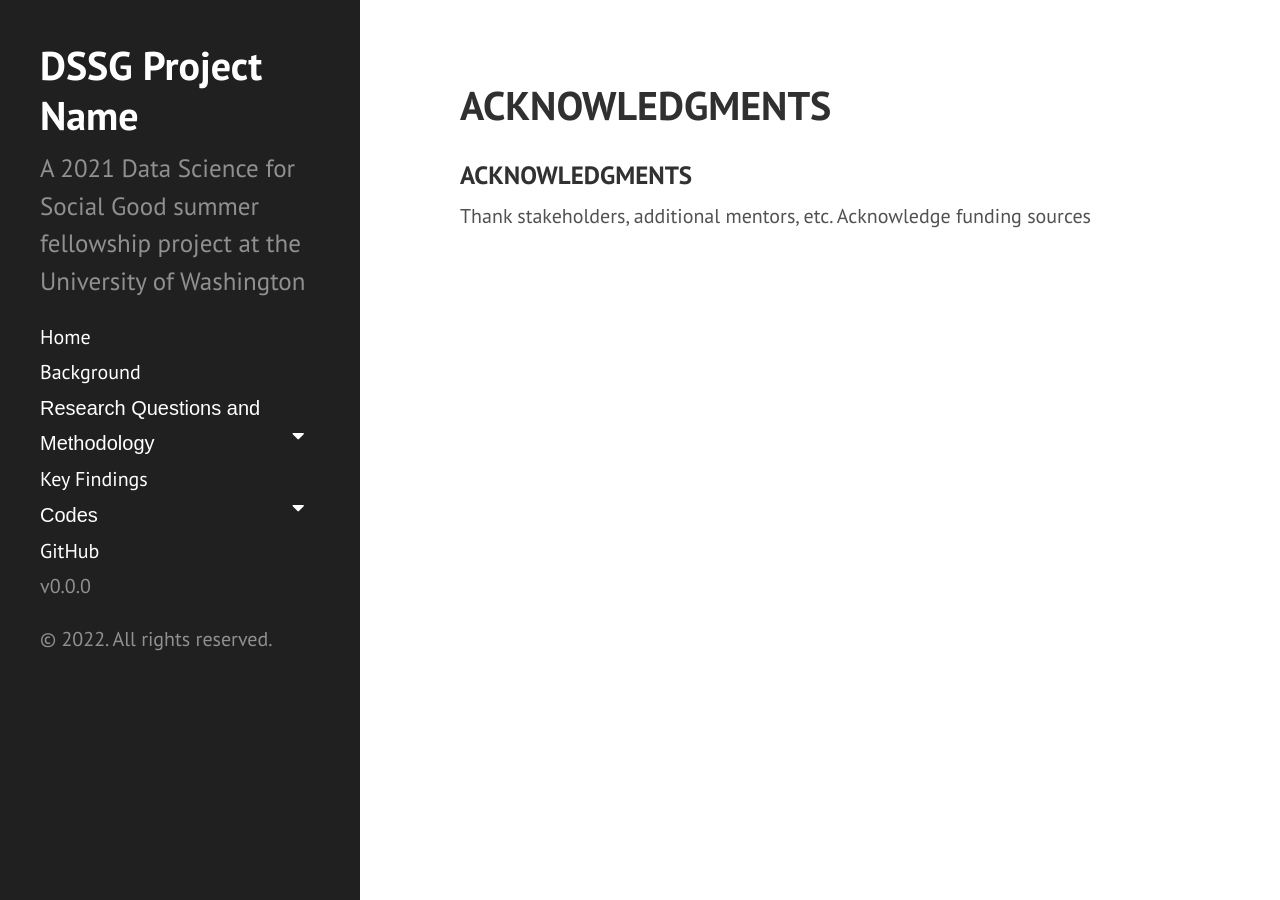
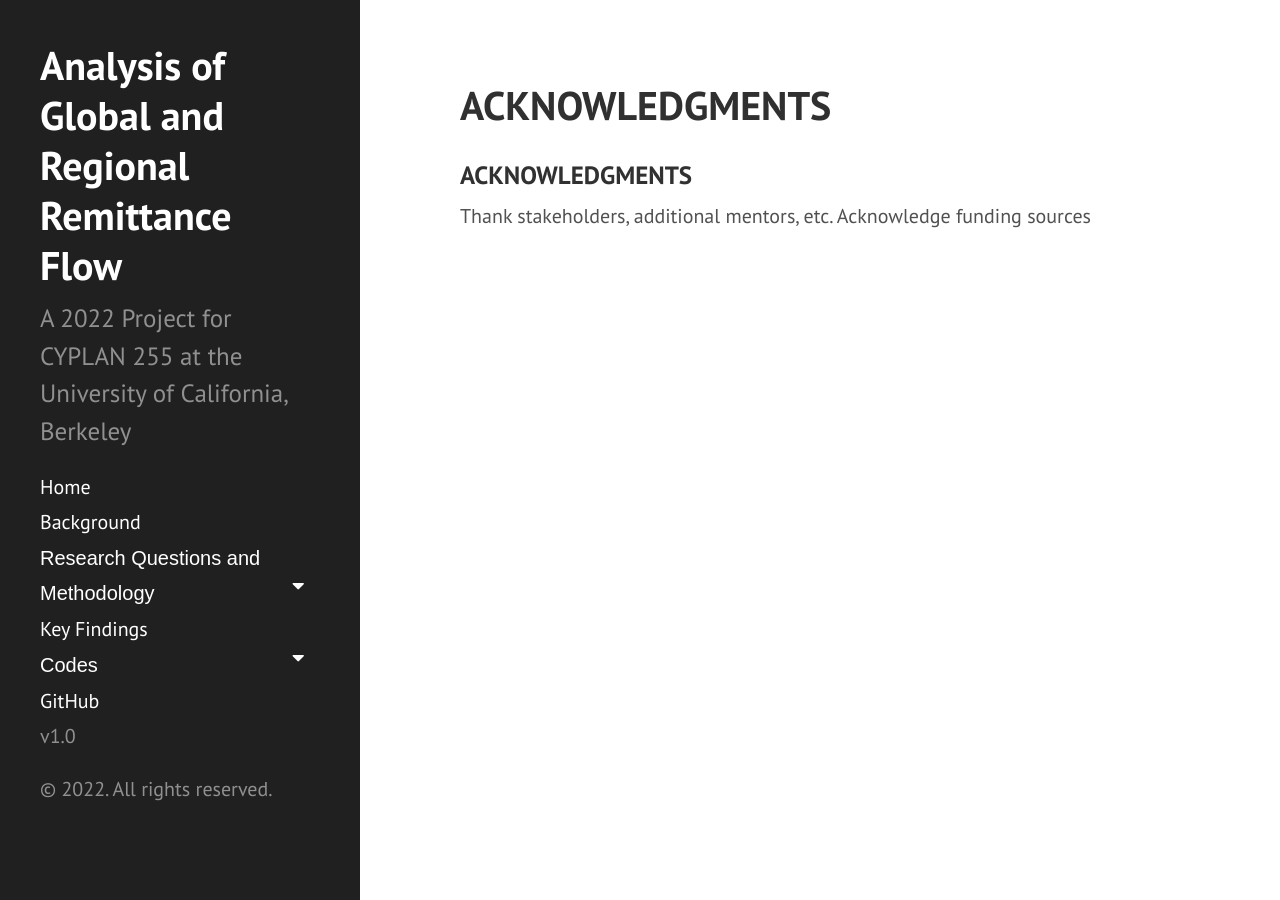
Before and after one commit to janeluke/CP255-Project, a Jekyll site: the page built from acknowledgements.md, in a window 1280 px wide. Built offline with Jekyll 4.4.1, drawn with Linux system fonts in a browser that asks for light colours; our own code applies the rules of GitHub Pages for plain Markdown files.

Commit message:
Update _config.yml

```diff
--- a/_config.yml
+++ b/_config.yml
@@ -5,17 +5,17 @@ permalink:        pretty
 
 
 # Setup
-title:            DSSG Project Name
+title:            Analysis of Global and Regional Remittance Flow
 tagline:          ''
-description:      'A 2021 Data Science for Social Good summer fellowship project at the University of Washington'
-url:              "https://uwescience.github.io"
-baseurl:          "/DSSG-website-template"
+description:      'A 2022 Project for CYPLAN 255 at the University of California, Berkeley'
+url:              "https://janeluke.github.io"
+baseurl:          "/CP255_Project/"
 
 
 paginate:         5
 
 # Custom vars
-version:          0.0.0
+version:          1.0
 
 github:
-  repo:           https://github.com/uwescience/DSSG-website-template/
+  repo:           https://github.com/janeluke/CP255_Project/
```
